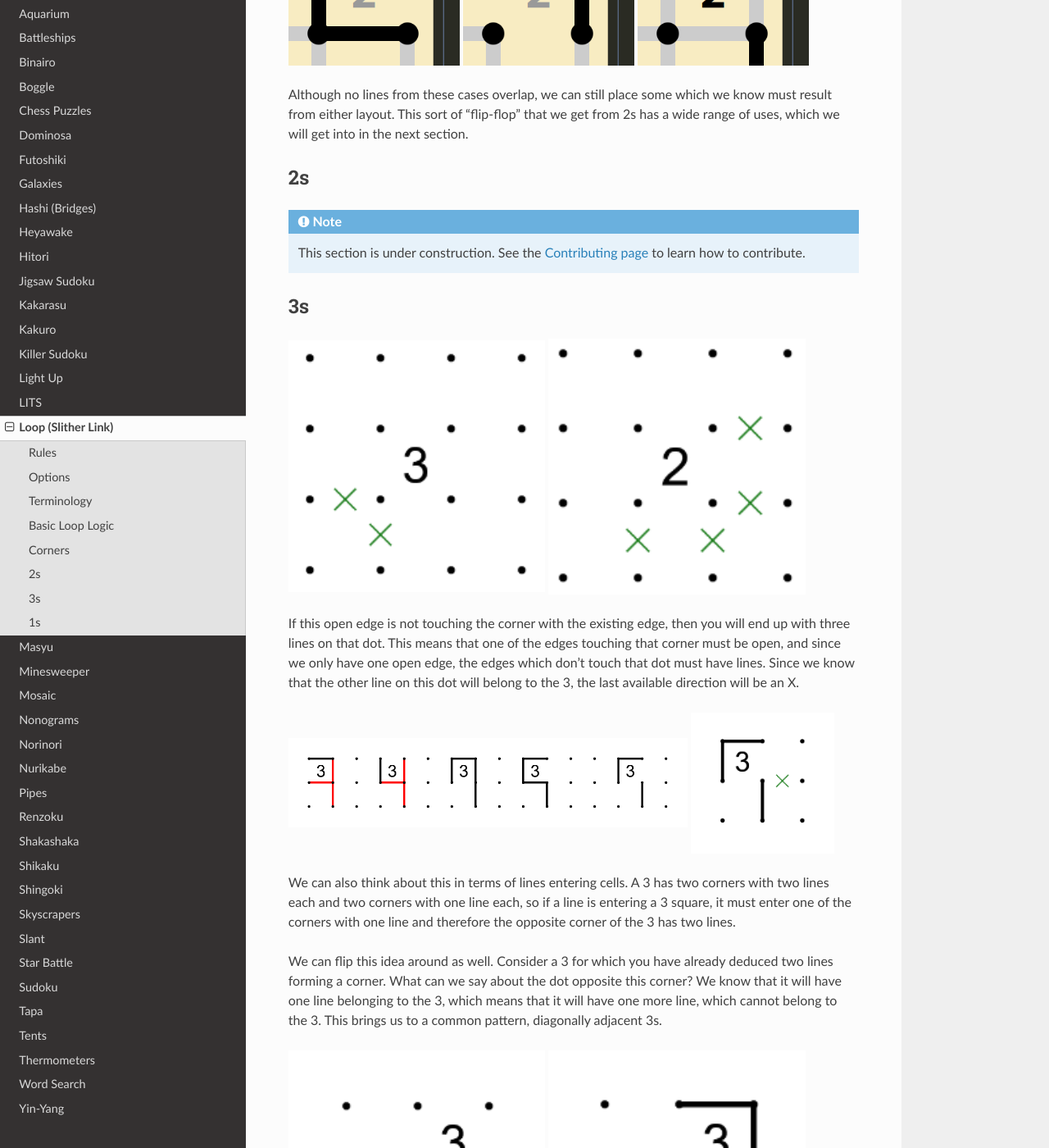
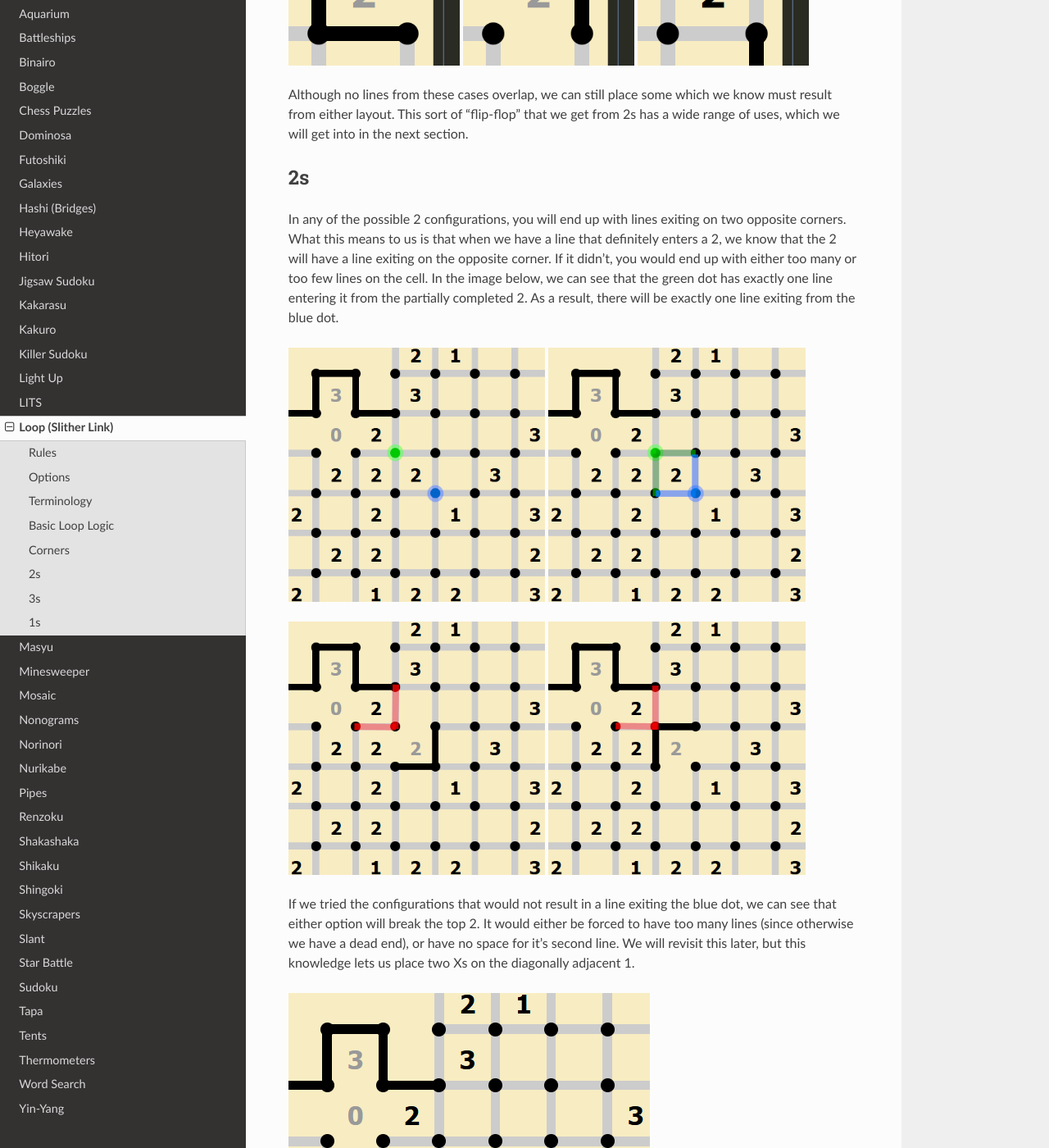
Before and after one commit to Ailurust/puzzle-team-advice, a Sphinx documentation site: the page built from docs/source/puzzles/loop.rst, in a window 1280 px wide and 1400 px high, scrolled down 4637 px. Shown: the whole window at 82% size. Built offline with Sphinx 7.4.7 and the Read the Docs theme 3.1.0, drawn with Linux system fonts in a browser that asks for light colours; some of the changed text lies outside the part shown.

Commit message:
start work on 2s section of loop page

```diff
--- a/docs/source/puzzles/loop.rst
+++ b/docs/source/puzzles/loop.rst
@@ -102,6 +102,32 @@ sort of "flip-flop" that we get from 2s has a wide range of uses, which we will
 
 2s
 ----
+
+In any of the possible 2 configurations, you will end up with lines exiting on two opposite corners. What this means to
+us is that when we have a line that definitely enters a 2, we know that the 2 will have a line exiting on the opposite
+corner. If it didn't, you would end up with either too many or too few lines on the cell. In the image below, we can see
+that the green dot has exactly one line entering it from the partially completed 2. As a result, there will be exactly
+one line exiting from the blue dot.
+
+|ico36| |ico37|
+
+|ico38| |ico39|
+
+If we tried the configurations that would not result in a line exiting the blue dot, we can see that either option will
+break the top 2. It would either be forced to have too many lines (since otherwise we have a dead end), or have no space
+for it's second line. We will revisit this later, but this knowledge lets us place two Xs on the diagonally adjacent 1.
+
+|ico40|
+
+What you may have noticed in the above image is that we could make the same deduction about the 1 if it had been directly
+next to the first 2. As it turns out, diagonally adjacent 2s essentially propagate their corners through to the end of
+the chain. We could have any number of 2s between the initial 2 and the 1, and we would still be able to place those Xs!
+
+A common instance of this type of propagation is an L-shaped corner pointing at a chain of 2s.
+
+|ico41| |ico42|
+
+
 
 .. note::
 
@@ -277,3 +303,27 @@ a 1 is diagonally next to a 0, the two edges next to the 0 must be X’s because
 .. |ico35| image:: ../img/loop/loop50.png
    :class: no-scaled-link
    :width: 30%
+
+.. |ico36| image:: ../img/loop/loop51.png
+   :class: no-scaled-link
+   :width: 45%
+.. |ico37| image:: ../img/loop/loop52.png
+   :class: no-scaled-link
+   :width: 45%
+
+.. |ico38| image:: ../img/loop/loop53.png
+   :class: no-scaled-link
+   :width: 45%
+.. |ico39| image:: ../img/loop/loop54.png
+   :class: no-scaled-link
+   :width: 45%
+
+.. |ico40| image:: ../img/loop/loop55.png
+   :class: no-scaled-link
+
+.. |ico41| image:: ../img/loop/loop56.png
+   :class: no-scaled-link
+   :width: 45%
+.. |ico42| image:: ../img/loop/loop57.png
+   :class: no-scaled-link
+   :width: 45%
```
Also changed, not shown: docs/source/img/loop/loop51.png (added), docs/source/img/loop/loop52.png (added), docs/source/img/loop/loop53.png (added), docs/source/img/loop/loop54.png (added), docs/source/img/loop/loop55.png (added), docs/source/img/loop/loop56.png (added), docs/source/img/loop/loop57.png (added).
